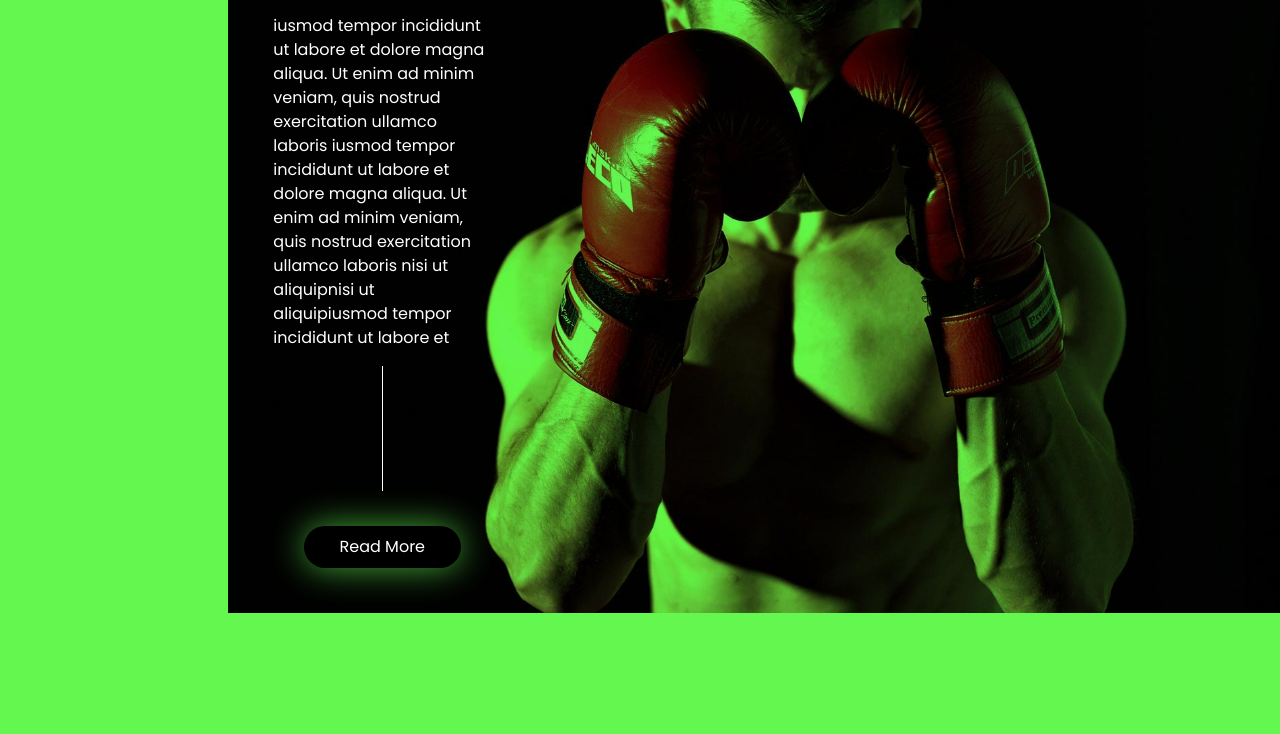
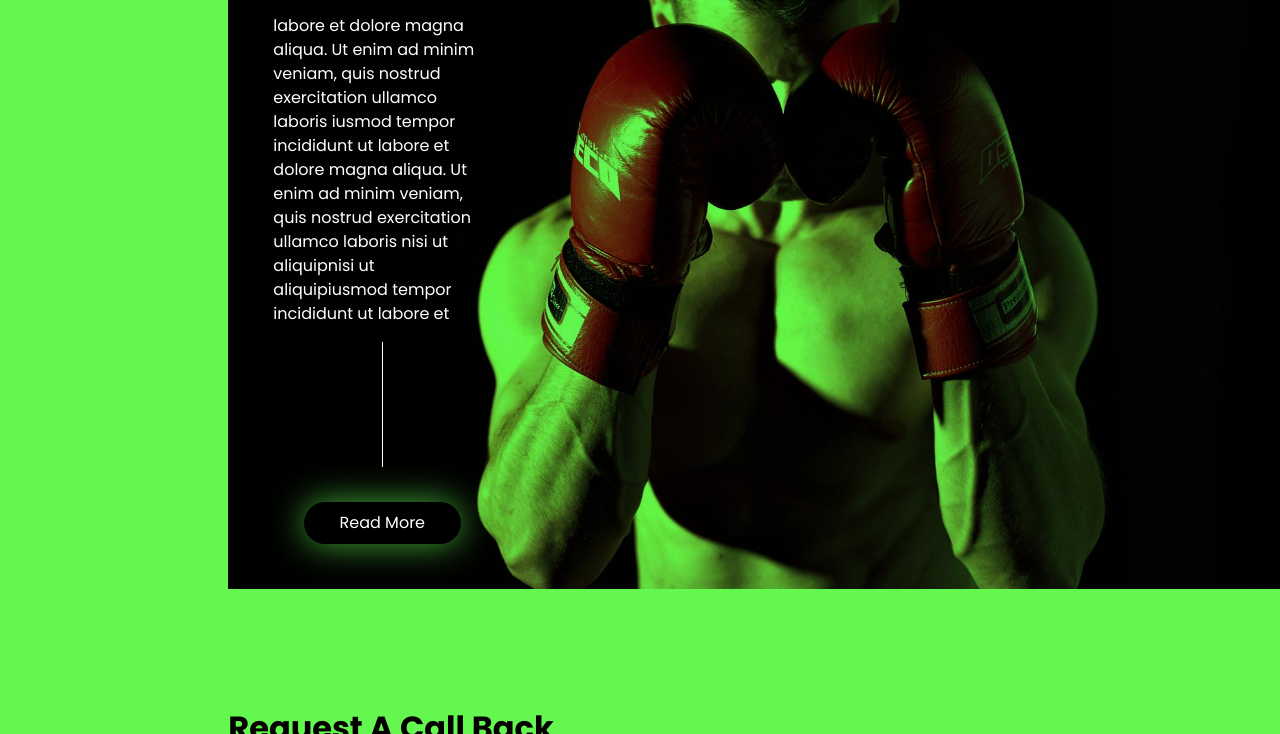
Before and after one commit to devilraj98/free-css-website, a plain HTML site: page about.html in a window 1280 px wide. Shown: the part 366-1100 px from the top of the page. Drawn offline with nearby package versions, Linux system fonts and the light colour scheme; some packages are replaced by stand-ins of ours; a web font is replaced by a local one.

Commit message:
Update about.html
remove the duplicate words

```diff
--- a/about.html
+++ b/about.html
@@ -114,7 +114,7 @@
                     </h2>
                   </div>
                   <p>
-                    iusmod tempor incididunt ut labore et dolore magna aliqua. Ut enim ad minim veniam, quis nostrud exercitation ullamco laboris iusmod tempor incididunt ut labore et dolore magna aliqua. Ut enim ad minim veniam, quis nostrud exercitation ullamco laboris nisi ut aliquipnisi ut aliquipiusmod tempor incididunt ut labore et
+                     labore et dolore magna aliqua. Ut enim ad minim veniam, quis nostrud exercitation ullamco laboris iusmod tempor incididunt ut labore et dolore magna aliqua. Ut enim ad minim veniam, quis nostrud exercitation ullamco laboris nisi ut aliquipnisi ut aliquipiusmod tempor incididunt ut labore et
                   </p>
                   <hr />
                   <a href="">
```
